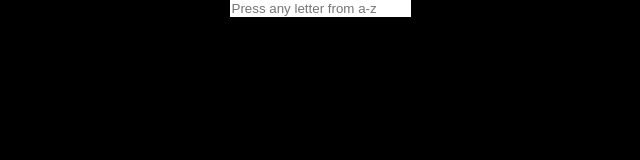
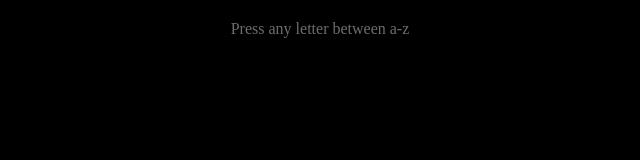
Before and after one commit to DixitaDevi/DixitaDevi.github.io, a plain HTML site: page index.html in a window 1280 px wide. Shown: the whole page, without its empty margins (320-960 px from the left). Drawn offline with nearby package versions, Linux system fonts and the light colour scheme.

Commit message:
updated css

```diff
--- a/index.html
+++ b/index.html
@@ -194,14 +194,10 @@
                 }
             }
 
-        var input = document.querySelector("input");
-        input.addEventListener("click", function(){
-            this.style.backgroundColor = "black";
-        });
         </script>
     </head>
     <body>
-        <input type="text" style="margin:0px auto; display:block;" placeholder="Press any letter from a-z">
+		<h1>Press any letter between a-z</h1>
         <canvas id="myCanvas" resize></canvas>
     </body>
 </html>
--- a/main.css
+++ b/main.css
@@ -8,7 +8,11 @@ canvas[resize] {
     height: 100%;
 }
 
-input{
-    outline: none;
-    border: none;
+h1{
+    text-align: center;
+    margin: 20px auto;
+    display: block;
+    font-weight: normal;
+    color: rgb(110, 109, 109);
+    font-size: medium;
 }
```
